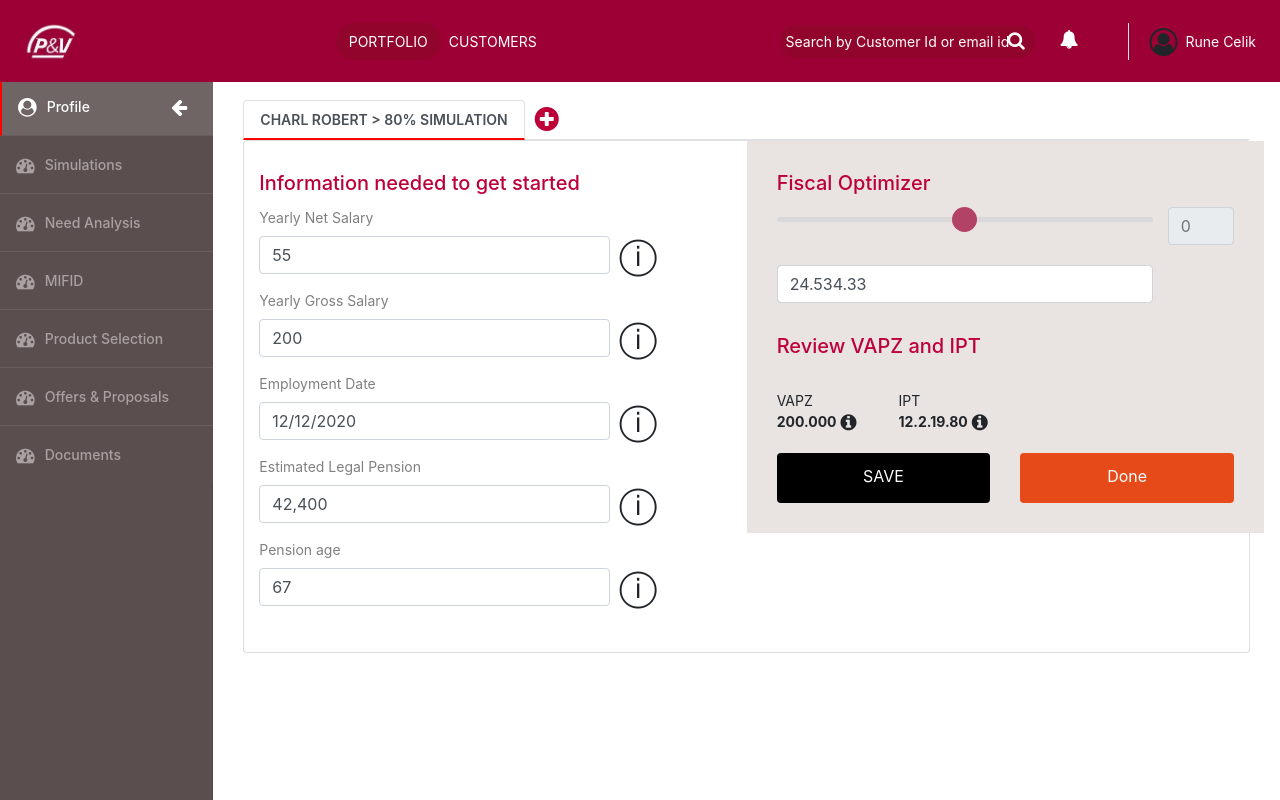
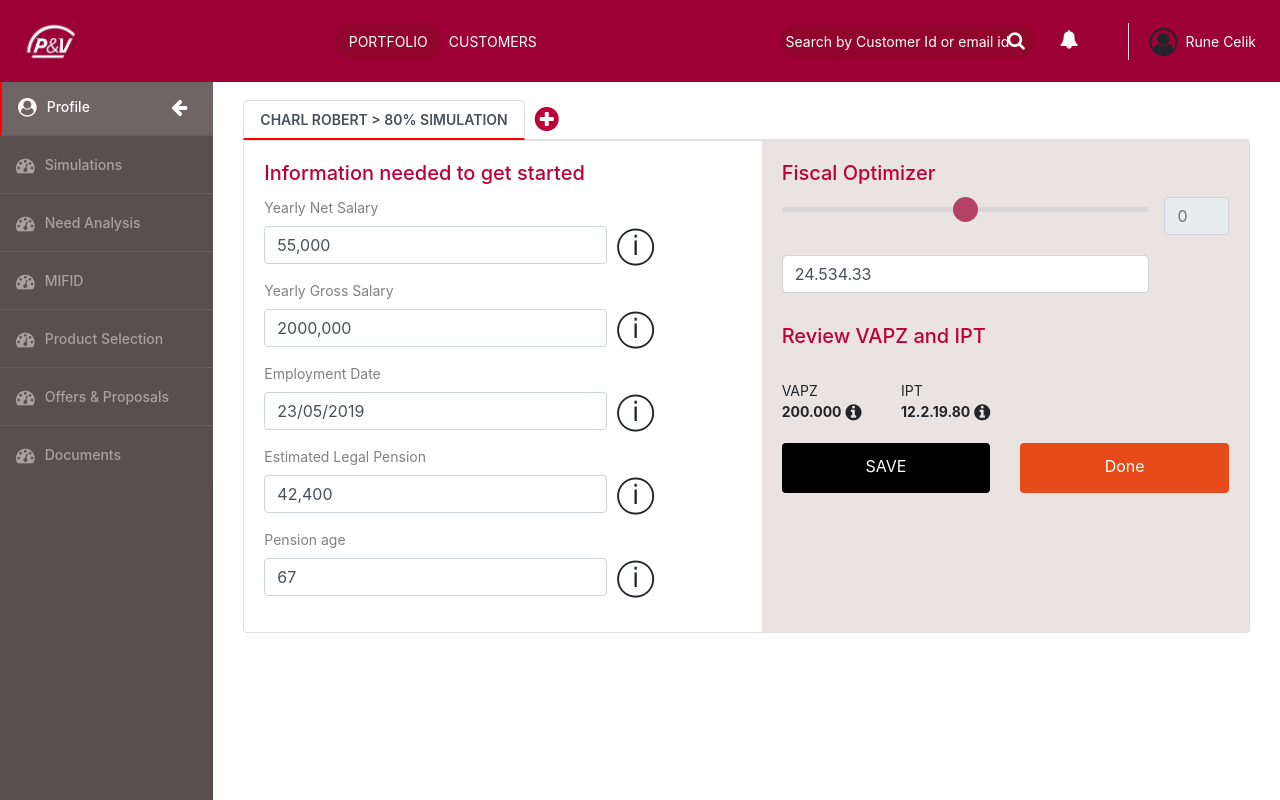
Before and after one commit to NileshProj/PandVReact, a React (Create React App) app: page /profile/simulation in a window 1280 px wide. Built offline with nearby package versions, Linux system fonts and the light colour scheme.

Commit message:
simulation page

```diff
--- a/package.json
+++ b/package.json
@@ -10,6 +10,7 @@
     "react": "^16.12.0",
     "react-bootstrap": "^1.0.0-beta.16",
     "react-dom": "^16.12.0",
+    "react-rangeslider": "^2.2.0",
     "react-router-dom": "^5.1.2",
     "react-scripts": "3.3.0"
   },
--- a/src/components/details/details.component.js
+++ b/src/components/details/details.component.js
@@ -108,8 +108,8 @@ class Details extends React.Component {
         this.setState({user: this.state.temp, edit :false, temp: {}});
     }
 
-    render(match) {
-        console.log(match);
+    render() {
+        let id = this.props.match.params.id;
         return (
             <div>
                 <nav>
@@ -169,9 +169,9 @@ class Details extends React.Component {
                                         </div>
                                         <div className="col-lg-8">
                                             <div className="card-body m-t-50">
-                                                <h5 className="card-title">{this.state.data[this.state.id].name}</h5>
+                                                <h5 className="card-title">{this.state.data[id].name}</h5>
                                                 <p className="card-text">
-                                                    Place De Smet 990 <br></br>7588 Lessines
+                                                {this.state.data[id].address1} <br></br>{this.state.data[id].address2}
                                                 </p>
                                                 <i className={"fa fa-star-o fa-2x top m-t-50 m-r-50 text-red "+(this.state.stared ? 'hide': '')}
                                                  onClick={this.starProfile} />
--- a/src/components/header/header.component.js
+++ b/src/components/header/header.component.js
@@ -127,7 +127,7 @@ class Header extends React.Component {
             <div className="row">
             {this.state.filterData? this.state.filterData.map((item, index)=>{
               return (
-                <div className="col-lg-4">
+                <div className="col-lg-4" key={index}>
               <div className="row no-gutters">
                 <div className="col-md-4">
                   <img
--- a/src/components/profile/profile.component.js
+++ b/src/components/profile/profile.component.js
@@ -22,8 +22,10 @@ class Profile extends React.Component {
                     <SideBar></SideBar>
                     </div>
                     <div className="col-lg-10">
-                    <Route path="/profile/details/:id">
-                        <Details></Details>
+                    <Route path="/profile/details/:id" render={props => {
+                        return <Details {...props} />;
+                        }}
+                    >
                     </Route>
                     <Route path="/profile/simulation">
                         <Simulation/>
--- a/src/components/simulation/simulation.js
+++ b/src/components/simulation/simulation.js
@@ -1,9 +1,10 @@
-import React, { Component } from 'react';
+import React from 'react';
 
 
 class Simulation extends React.Component {
   constructor(props) {
     super(props);
+    this.state = {};
   }
   render() {
 
@@ -29,8 +30,6 @@ class Simulation extends React.Component {
                     className="fa fa-plus-circle fa-2x m-l-10 m-t-5 text-red"
                     aria-hidden="true"
                   />
-                  {/* <a class="nav-item nav-link" id="nav-profile-tab" data-toggle="tab" href="#nav-profile" role="tab" aria-controls="nav-profile" aria-selected="false">Profile</a>
-      <a class="nav-item nav-link" id="nav-contact-tab" data-toggle="tab" href="#nav-contact" role="tab" aria-controls="nav-contact" aria-selected="false">Contact</a> */}
                 </div>
               </nav>
               <div className="tab-content" id="nav-tabContent">
@@ -45,7 +44,7 @@ class Simulation extends React.Component {
                   {/* <div class="card m-t-10"> */}
                   <div className="card">
                     <div className="row">
-                      <div className="column">
+                      <div className="col-lg-6">
                         <div className="card-body">
                           <h5 className="card-title text-red">
                             Information needed to get started
@@ -58,7 +57,7 @@ class Simulation extends React.Component {
                                   <input
                                     type="text"
                                     className="form-control "
-                                    defaultValue={55.0}
+                                    defaultValue={"55,000"}
                                     id="one"
                                   />
                                 </div>
@@ -79,7 +78,7 @@ class Simulation extends React.Component {
                                   <input
                                     type="text"
                                     className="form-control "
-                                    defaultValue={200.0}
+                                    defaultValue={'2000,000'}
                                     id="one"
                                   />
                                 </div>
@@ -100,7 +99,7 @@ class Simulation extends React.Component {
                                   <input
                                     type="text"
                                     className="form-control "
-                                    defaultValue="12/12/2020"
+                                    defaultValue="23/05/2019"
                                     id="one"
                                   />
                                 </div>
@@ -159,8 +158,8 @@ class Simulation extends React.Component {
                            </form>
                         </div>
                       </div>
-                      <div className="column simulation-second-column">
-                        <div className="card-body">
+                      <div className="col-lg-6 ">
+                        <div className="card-body simulation-second-column" style={{height: '100%'}}>
                           <h5 className="card-title text-red">Fiscal Optimizer</h5>
                           <div className="row">
                             <div className="col-lg-10 m-t-10">
```
Also changed, not shown: 1 other file (tests, documents, lock files or other folders).
